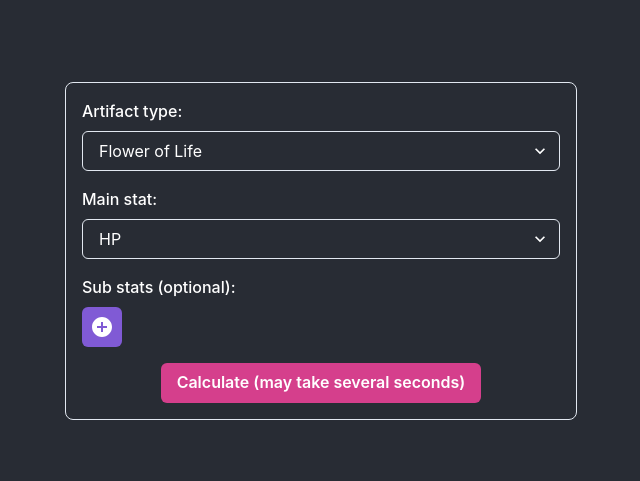
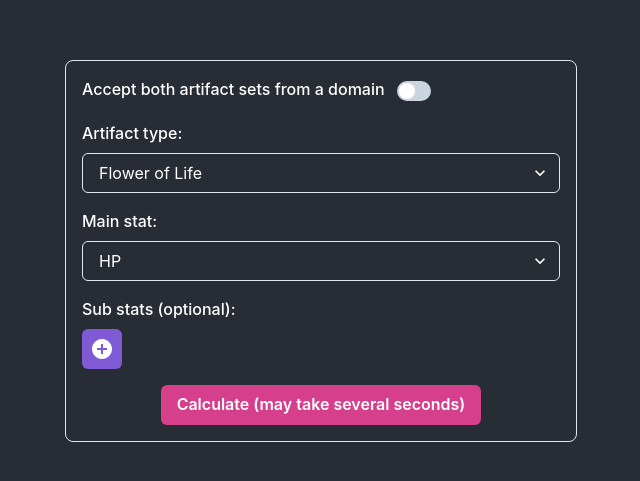
Before and after one commit to grumd/genshin-artifact-farm-calculator, a React app: page / in a window 1280 px wide. Shown: the part 149-630 px from the top of the page, without its empty margins (319-959 px from the left). Built offline with nearby package versions, Linux system fonts and the light colour scheme.

Commit message:
Added checkbox for accepting both sets

```diff
--- a/src/components/ArtifactForm.tsx
+++ b/src/components/ArtifactForm.tsx
@@ -18,9 +18,10 @@ import {
   PopoverArrow,
   PopoverCloseButton,
   Link,
+  Switch,
 } from "@chakra-ui/react";
 import styled from "styled-components";
-import { useState, useEffect, memo } from "react";
+import { useState, useEffect, memo, ChangeEvent } from "react";
 import { MdAddCircle } from "react-icons/md";
 import { FaRegQuestionCircle } from "react-icons/fa";
 import _ from "lodash/fp";
@@ -43,6 +44,7 @@ import {
 } from "recharts";
 
 interface FormData {
+  acceptBothSets: boolean;
   type: Types;
   mainStat?: MainStats;
   subStats: [SubStats, number, string][];
@@ -206,6 +208,7 @@ const ResultsBox = memo(
 
 export function ArtifactForm() {
   const [formData, setFormData] = useState<FormData>({
+    acceptBothSets: false,
     type: Types.Flower,
     subStats: [],
   });
@@ -213,8 +216,19 @@ export function ArtifactForm() {
   const [calculating, setCalculating] = useState<boolean>(false);
   const [chartData, setChartData] = useState<ChartDataEntry[]>([]);
 
+  const onChangeBothSets = (event: ChangeEvent<HTMLInputElement>) => {
+    setFormData((form) => ({
+      ...form,
+      acceptBothSets: !!event.target.checked,
+    }));
+  };
+
   const onChangeType = (value: Types) => {
-    setFormData({ type: value, subStats: [] }); // reset all
+    setFormData((form) => ({
+      acceptBothSets: form.acceptBothSets,
+      type: value,
+      subStats: [],
+    })); // reset all
   };
 
   const onChangeMainStat = (value: MainStats) => {
@@ -281,7 +295,8 @@ export function ArtifactForm() {
   const onCalculate = async () => {
     if (formData.mainStat) {
       setCalculating(true);
-      const chance: number = await workerInstance.calculateChance({
+      const chance = await workerInstance.calculateChance({
+        acceptBothSets: formData.acceptBothSets,
         type: formData.type,
         mainStat: formData.mainStat,
         subStats: formData.subStats.reduce((acc, [subStat, value]) => {
@@ -292,16 +307,7 @@ export function ArtifactForm() {
         }, {}),
       });
       setCalculating(false);
-      // const chance = calculateChance({
-      //   type: formData.type,
-      //   mainStat: formData.mainStat,
-      //   subStats: formData.subStats.reduce((acc, [subStat, value]) => {
-      //     return {
-      //       ...acc,
-      //       [subStat]: value,
-      //     };
-      //   }, {}),
-      // });
+
       const invertedChance = 1 - chance;
       const cumulativeChartData: { resin: number; chance: number }[] = [];
       let resinSpent = 0,
@@ -334,6 +340,16 @@ export function ArtifactForm() {
         padding={2}
       >
         <VStack padding="2" spacing="4">
+          <FormControl display="flex" alignItems="center">
+            <FormLabel cursor="pointer" htmlFor="one-set" size="lg" mb={1}>
+              Accept both artifact sets from a domain
+            </FormLabel>
+            <Switch
+              id="one-set"
+              onChange={onChangeBothSets}
+              isChecked={formData.acceptBothSets}
+            />
+          </FormControl>
           <FormControl id="type">
             <FormLabel>Artifact type:</FormLabel>
             <Select
--- a/src/utils/calculateChance.worker.ts
+++ b/src/utils/calculateChance.worker.ts
@@ -14,6 +14,7 @@ interface CalculateOptions<
   M extends MainStatsByType<T>,
   Subs extends SubStatsByMain<M>
 > {
+  acceptBothSets: boolean;
   type: T;
   mainStat: M;
   subStats?: {
@@ -28,6 +29,7 @@ export const calculateChance = async <
   M extends MainStatsByType<T>,
   Subs extends SubStatsByMain<M>
 >({
+  acceptBothSets,
   type,
   mainStat,
   subStats = {},
@@ -37,7 +39,9 @@ export const calculateChance = async <
   let chance = 1.07;
 
   // Getting the correct artifact set
-  chance *= 0.5;
+  if (!acceptBothSets) {
+    chance *= 0.5;
+  }
 
   // Getting the correct type
   chance *= 0.2;
```
